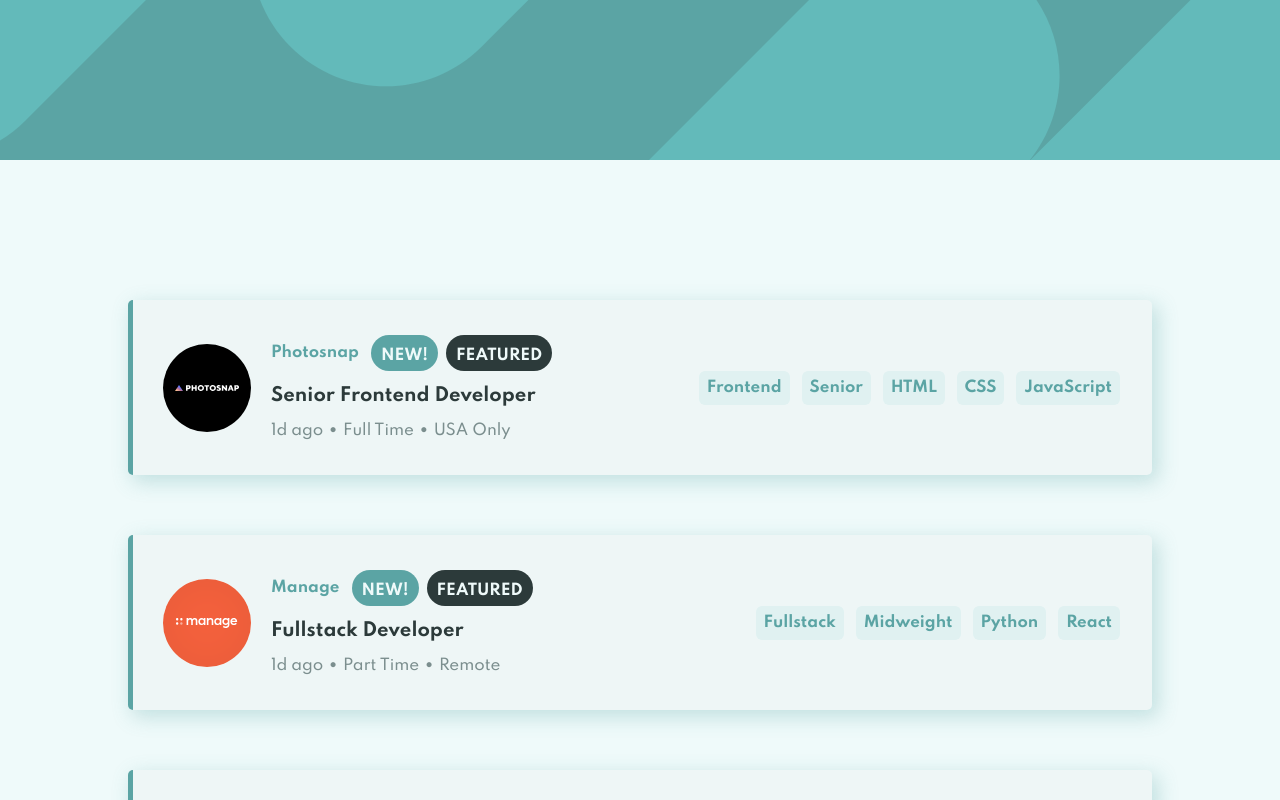
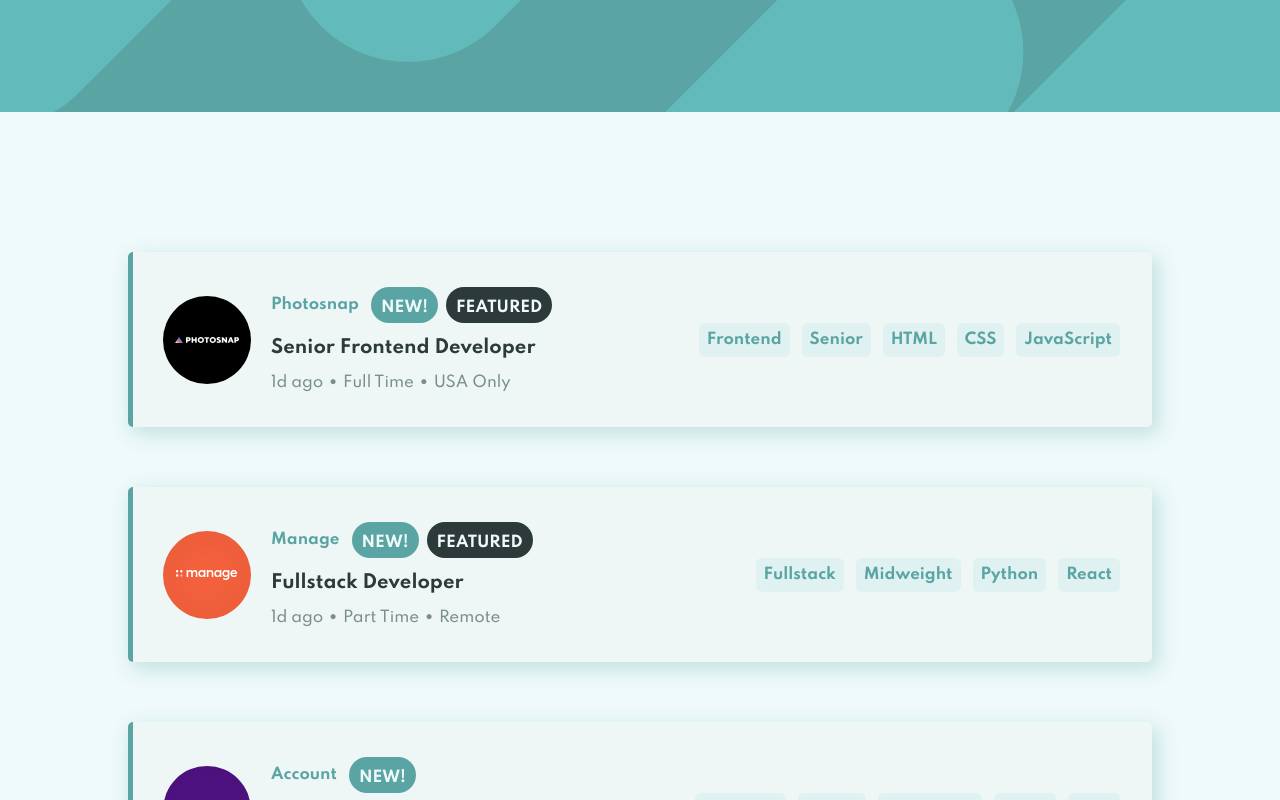
Before and after one commit to CondensedMilk7/static-job-listings, an Angular app: page / in a window 1280 px wide. Shown: the top 800 px of the page. Built offline with nearby package versions, Linux system fonts and the light colour scheme.

Commit message:
final touches

```diff
--- a/src/app/app.component.ts
+++ b/src/app/app.component.ts
@@ -1,10 +1,6 @@
-import {
-  Component,
-  OnDestroy,
-  OnInit,
-} from '@angular/core';
+import { Component, OnDestroy, OnInit } from '@angular/core';
 import { Subscription } from 'rxjs';
-import { DataService } from './data.service';
+import { Company, DataService } from './data.service';
 import { FilterService } from './filter.service';
 
 @Component({
@@ -13,7 +9,7 @@ import { FilterService } from './filter.service';
   styleUrls: ['./app.component.css'],
 })
 export class AppComponent implements OnInit, OnDestroy {
-  data = this.dataService.fethchData();
+  data: Company[] = this.dataService.fethchData();
   filterSub = new Subscription();
   filterVisibility = 'hidden';
 
--- a/src/app/listing/listing.component.html
+++ b/src/app/listing/listing.component.html
@@ -3,7 +3,7 @@
     <img [src]="company.logo" alt="company logo" class="company-logo" />
     <div class="main-info">
       <div class="name-tags">
-        <p class="company-name">{{ company.company }}</p>
+        <a href="#" class="company-name">{{ company.company }}</a>
         <div>
           <p class="new" *ngIf="company.new">NEW!</p>
           <p class="featured" *ngIf="company.featured">FEATURED</p>
@@ -21,7 +21,7 @@
   </div>
   <hr />
   <div class="tags">
-    <a class="tag" (click)="onSelectTag(company.role)">{{ company.role }}</a>
+    <a class="tag" (click)="onSelectTag(company.role)">{{ company.role }} </a>
     <a class="tag" (click)="onSelectTag(company.level)">{{ company.level }}</a>
     <a
       class="tag"
--- a/src/app/listing/listing.component.ts
+++ b/src/app/listing/listing.component.ts
@@ -1,4 +1,5 @@
 import { Component, Input, OnInit } from '@angular/core';
+import { Company } from '../data.service';
 import { FilterService } from '../filter.service';
 
 @Component({
@@ -7,11 +8,14 @@ import { FilterService } from '../filter.service';
   styleUrls: ['./listing.component.css'],
 })
 export class ListingComponent implements OnInit {
-  @Input() company: any;
+  @Input() company: Company;
+  filterList: any;
 
   constructor(private filterService: FilterService) {}
 
-  ngOnInit() {}
+  ngOnInit() {
+    this.filterList = this.filterService.filterList;
+  }
 
   onSelectTag(tag: string) {
     this.filterService.addTag(tag);
--- a/src/styles.css
+++ b/src/styles.css
@@ -22,10 +22,6 @@ html {
   --very-dark-cyan: hsl(180, 14%, 20%);
 }
 
-body {
-  width: 100vw;
-}
-
 .hidden {
   display: none;
 }
@@ -40,12 +36,7 @@ body {
   background-position: center;
   background-repeat: no-repeat;
   background-size: cover;
-  width: 100vw;
   height: 20vh;
-}
-
-.img-header img {
-  width: 100%;
 }
 
 .flex-container {
@@ -55,6 +46,7 @@ body {
   justify-content: flex-start;
   padding-top: 20px;
 }
+
 app-filter {
   display: flex;
   width: 90vw;
@@ -99,6 +91,11 @@ app-filter {
   padding: 0.7rem;
 }
 
+.btn-remove:hover,
+.btn-remove:focus {
+  background-color: var(--very-dark-cyan);
+}
+
 .button-div {
   text-align: center;
   display: flex;
@@ -128,7 +125,7 @@ app-filter {
   position: relative;
   min-width: 332px;
   box-shadow: 5px 6px 20px 1px hsla(180, 29%, 50%, 0.301);
-  margin: 30px 0;
+  margin: 30px auto;
 }
 
 .company-logo {
@@ -167,6 +164,8 @@ app-filter {
 
 .company-name {
   color: var(--desat-dark-cyan);
+  text-decoration: none;
+  font-weight: 700;
 }
 
 .new {
@@ -222,7 +221,8 @@ hr {
   cursor: pointer;
 }
 
-.tag:hover {
+.tag:hover,
+.tag:focus {
   background: var(--desat-dark-cyan);
   color: var(--light-gray-cyan);
 }
@@ -234,8 +234,7 @@ hr {
     background-position: center;
     background-repeat: no-repeat;
     background-size: cover;
-    width: 100vw;
-    height: 20vh;
+    height: 14vh;
   }
   .card {
     display: flex;
```
